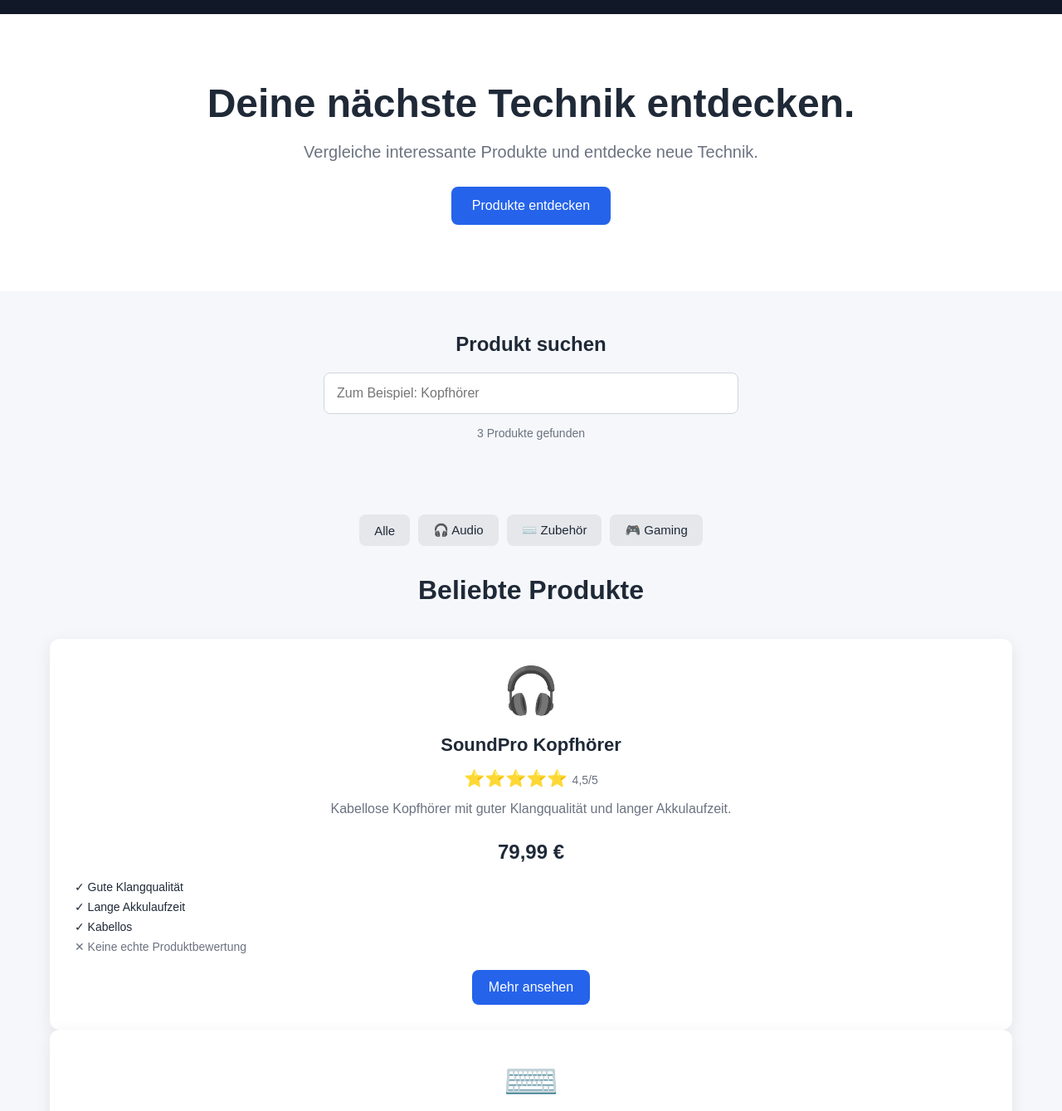
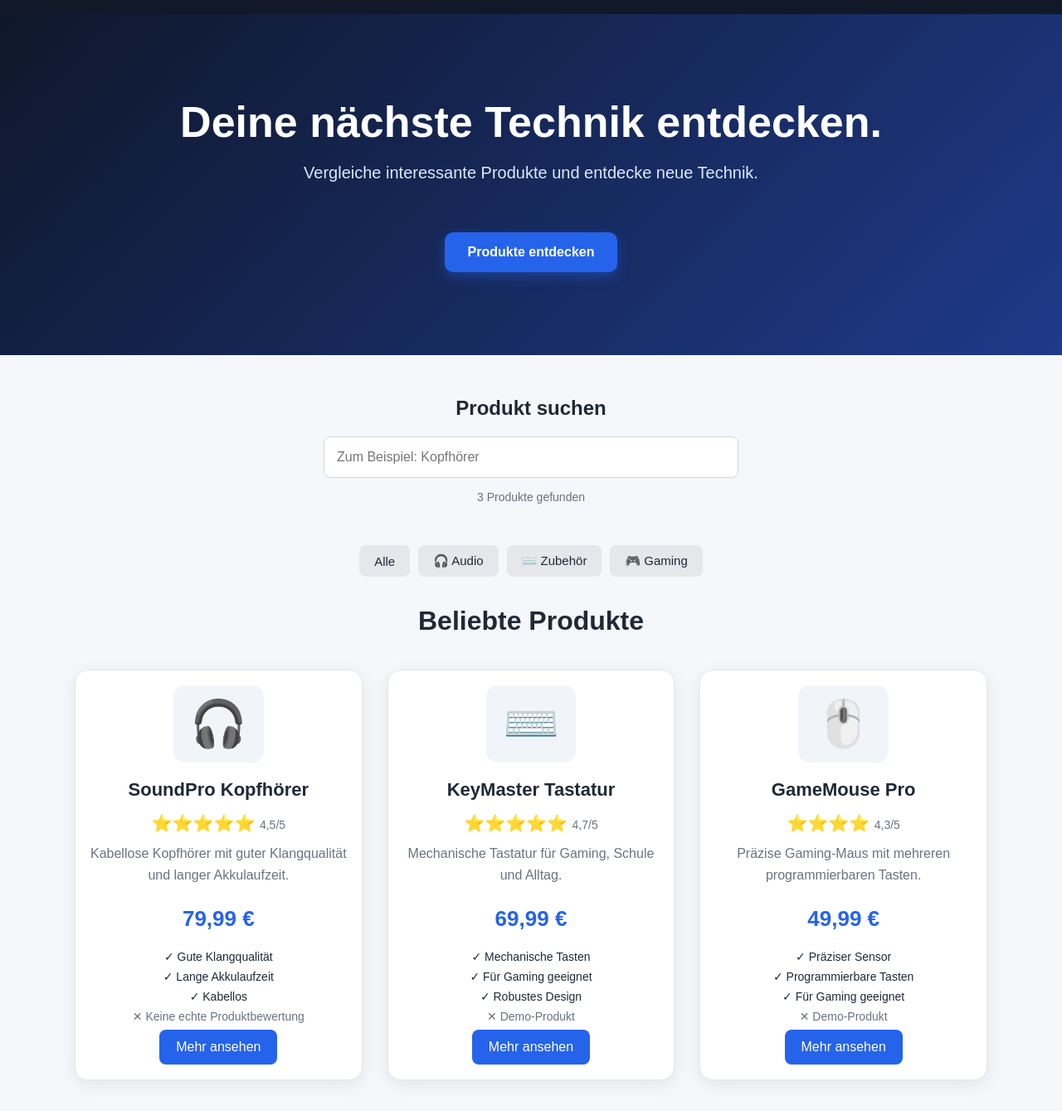
Before and after one commit to Philipp8724168741/TechDeals, a plain HTML site: page index.html in a window 1280 px wide. Shown: the part 51-1390 px from the top of the page at 83% size. Drawn offline with Linux system fonts and the light colour scheme.

Commit message:
Add files via upload

```diff
--- a/index.html
+++ b/index.html
@@ -62,7 +62,7 @@
 </div>
             <h2>Beliebte Produkte</h2>
 
-
+            <div class="product-grid">
               <div class="product-card" data-kategorie="audio">
 
     <div class="product-icon">🎧</div>
@@ -113,7 +113,7 @@
         <li class="negative">✕ Demo-Produkt</li>
     </ul>
 
-    <a href="#" class="product-button">
+    <a href="keymaster.html" class="product-button">
         Mehr ansehen
     </a>
 
@@ -141,7 +141,7 @@
         <li class="negative">✕ Demo-Produkt</li>
     </ul>
 
-    <a href="#" class="product-button">
+    <a href="gamemouse.html" class="product-button">
         Mehr ansehen
     </a>
 
--- a/style.css
+++ b/style.css
@@ -32,34 +32,44 @@ nav a {
 
 .hero {
     text-align: center;
-    padding: 80px 20px;
-    background-color: white;
+    padding: 100px 20px;
+    background: linear-gradient(135deg, #0f172a, #1e3a8a);
+    color: white;
 }
 
 .hero h1 {
-    font-size: 48px;
+    font-size: 52px;
     margin-bottom: 20px;
 }
 
 .hero p {
     font-size: 20px;
-    color: #6b7280;
+    color: #dbeafe;
+    margin-bottom: 30px;
 }
 
 .button {
     display: inline-block;
     margin-top: 30px;
-    padding: 14px 25px;
+    padding: 15px 28px;
     background-color: #2563eb;
     color: white;
     text-decoration: none;
-    border-radius: 8px;
+    border-radius: 10px;
+    font-weight: bold;
+    box-shadow: 0 5px 15px rgba(37, 99, 235, 0.4);
+    transition: transform 0.2s, box-shadow 0.2s;
+}
+
+.button:hover {
+    transform: translateY(-3px);
+    box-shadow: 0 8px 22px rgba(37, 99, 235, 0.6);
 }
 
 .button:hover {
     background-color: #1d4ed8;
 }.products {
-    padding: 70px 60px;
+    padding: 30px 60px;
     text-align: center;
 }
 
@@ -78,19 +88,26 @@ nav a {
 
 .product-card {
     background-color: white;
-    padding: 30px;
-    border-radius: 12px;
+    padding: 18px;
+    border-radius: 16px;
     box-shadow: 0 5px 20px rgba(0, 0, 0, 0.08);
-    transition: transform 0.2s;
+    transition: transform 0.25s, box-shadow 0.25s;
+    border: 1px solid #e5e7eb;
 }
 
 .product-card:hover {
-    transform: translateY(-5px);
+    transform: translateY(-8px);
+    box-shadow: 0 12px 30px rgba(37, 99, 235, 0.18);
 }
 
+
 .product-icon {
+    display: inline-block;
     font-size: 55px;
     margin-bottom: 20px;
+    padding: 14px 20px;
+    background-color: #f1f5f9;
+    border-radius: 14px;
 }
 
 .product-card h3 {
@@ -226,10 +243,12 @@ nav a {
     margin-top: 15px;
     color: #6b7280;
     font-size: 14px;
-}.price {
-    font-size: 24px;
+}
+.price {
+    font-size: 26px;
     font-weight: bold;
-    margin: 20px 0;
+    margin: 22px 0;
+    color: #2563eb;
 }
 
 .rating {
@@ -244,8 +263,8 @@ nav a {
 .pros-cons {
     list-style: none;
     padding: 0;
-    margin: 20px 0;
-    text-align: left;
+    margin: 8px 0;
+    text-align: center;
 }
 
 .pros-cons li {
```
